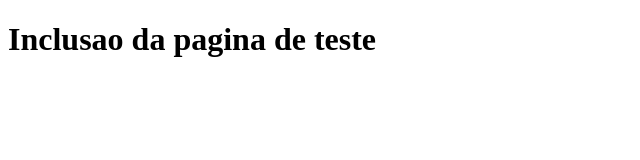
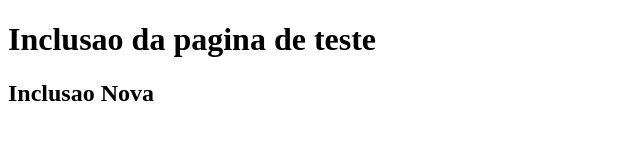
Before and after one commit to viniciusRdsDeveloper/Estudos-Git, a plain HTML site: page index.html in a window 1280 px wide. Shown: the whole page, without its empty margins (0-640 px from the left). Drawn offline with Linux system fonts and the light colour scheme.

Commit message:
Index.html

```diff
--- a/index.html
+++ b/index.html
@@ -6,6 +6,7 @@
 <body>
 
  <h1> Inclusao da pagina de teste </h1>
+ <h2> Inclusao Nova </h2>
 
  </body>
 </html>
```
